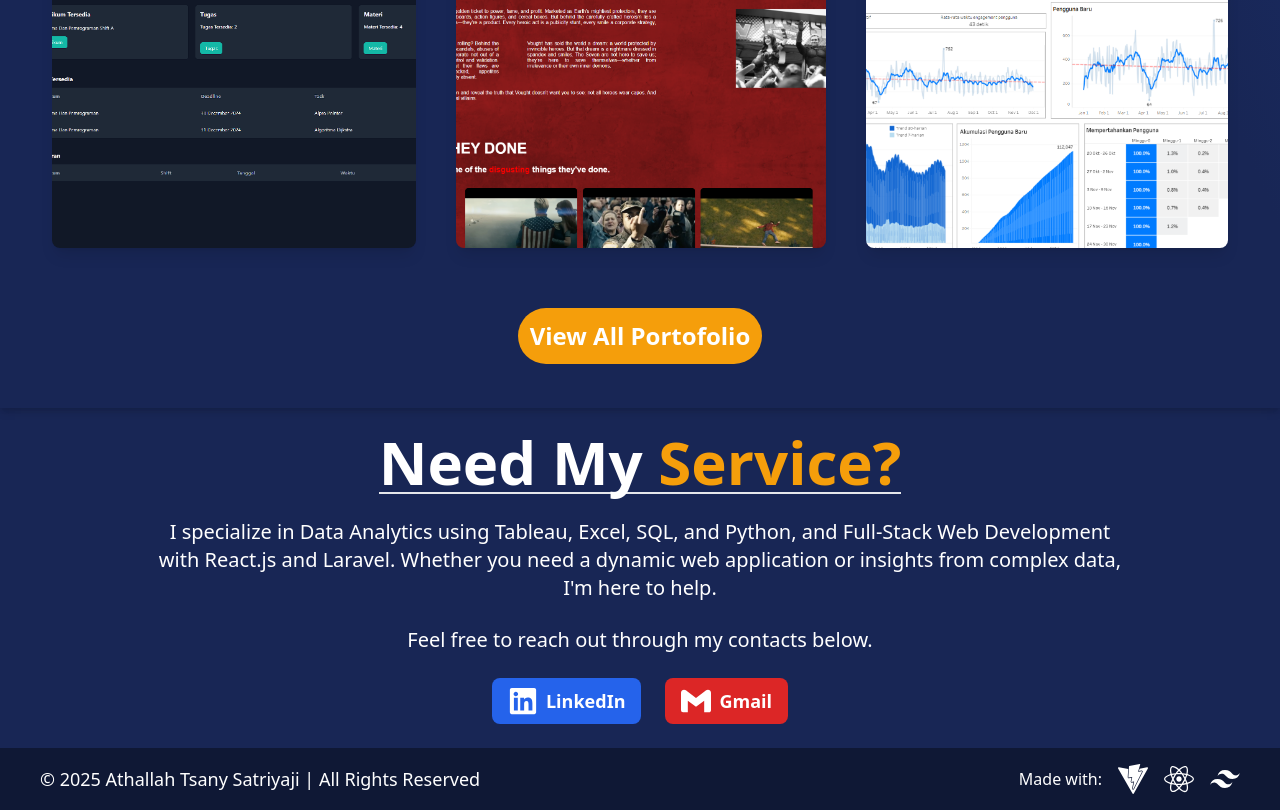
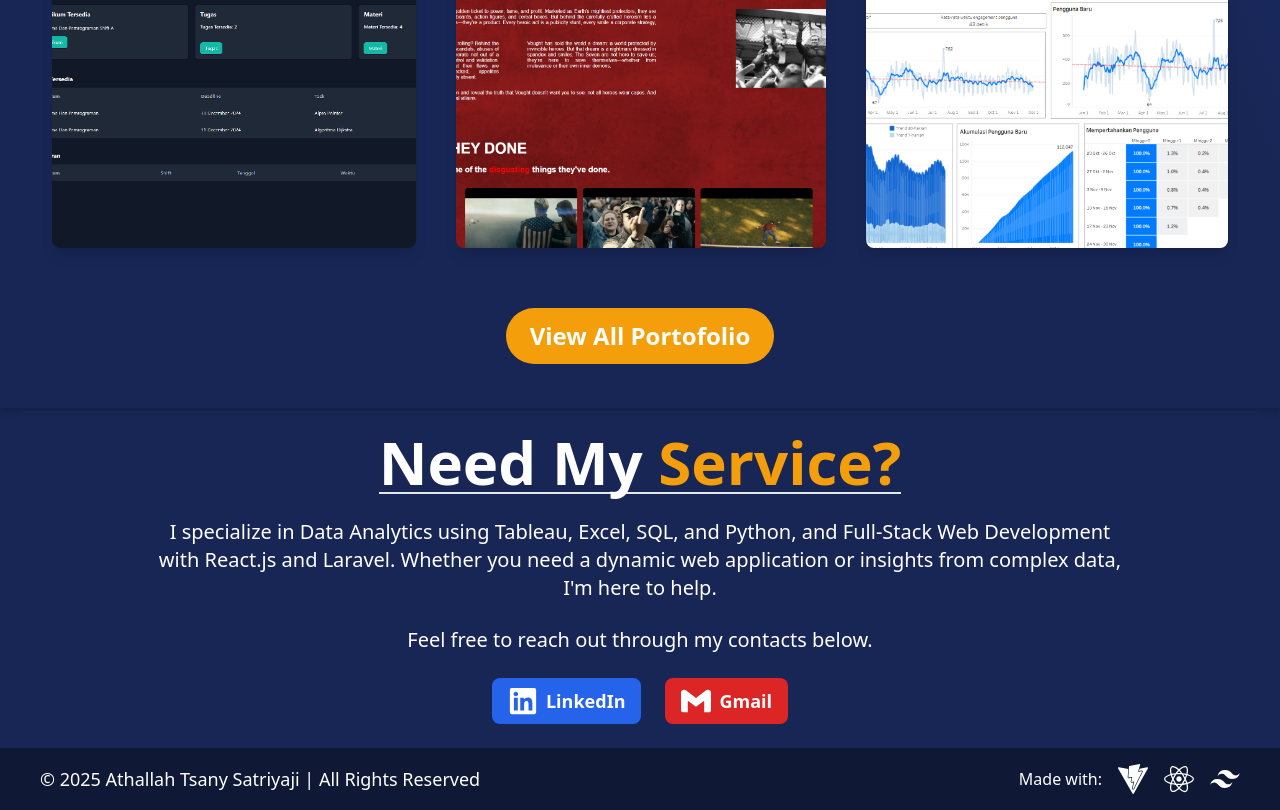
Before and after one commit to athallahdx/portofolio_web, a React (Vite) app: page / in a window 1280 px wide. Shown: the part 2088-2898 px from the top of the page. Built offline with nearby package versions, Linux system fonts and the light colour scheme.

Commit message:
fix view portofolio button

```diff
--- a/src/landingPage/LatestWork.jsx
+++ b/src/landingPage/LatestWork.jsx
@@ -90,9 +90,9 @@ export default function LatestWork() {
 
             <Link to="/portofolio"> {/* Use the 'to' prop for routing */}
                 <div className='button rounded-full text-center text-sm xs:text-lg md:text-2xl mdp:text-3xl xl:text-2xl focus:outline-2 hover:bg-amber-600 focus:outline-offset-2 focus:outline-amber-500 active:bg-amber-700 bg-amber-500 mt-2 xs:mt-6 sm:mt-10 px-3 py-3 xs:py-2 mdp:max-lg:px-3 mdp:max-lg:py-3 max-w-80 md:mx-auto mb-3 font-bold md:font-semibold'>
-                    <a href="#">
+                    <p className='lg:px-3'>
                         View All Portofolio
-                    </a>
+                    </p>
                 </div>
             </Link>
         </motion.div>
```
